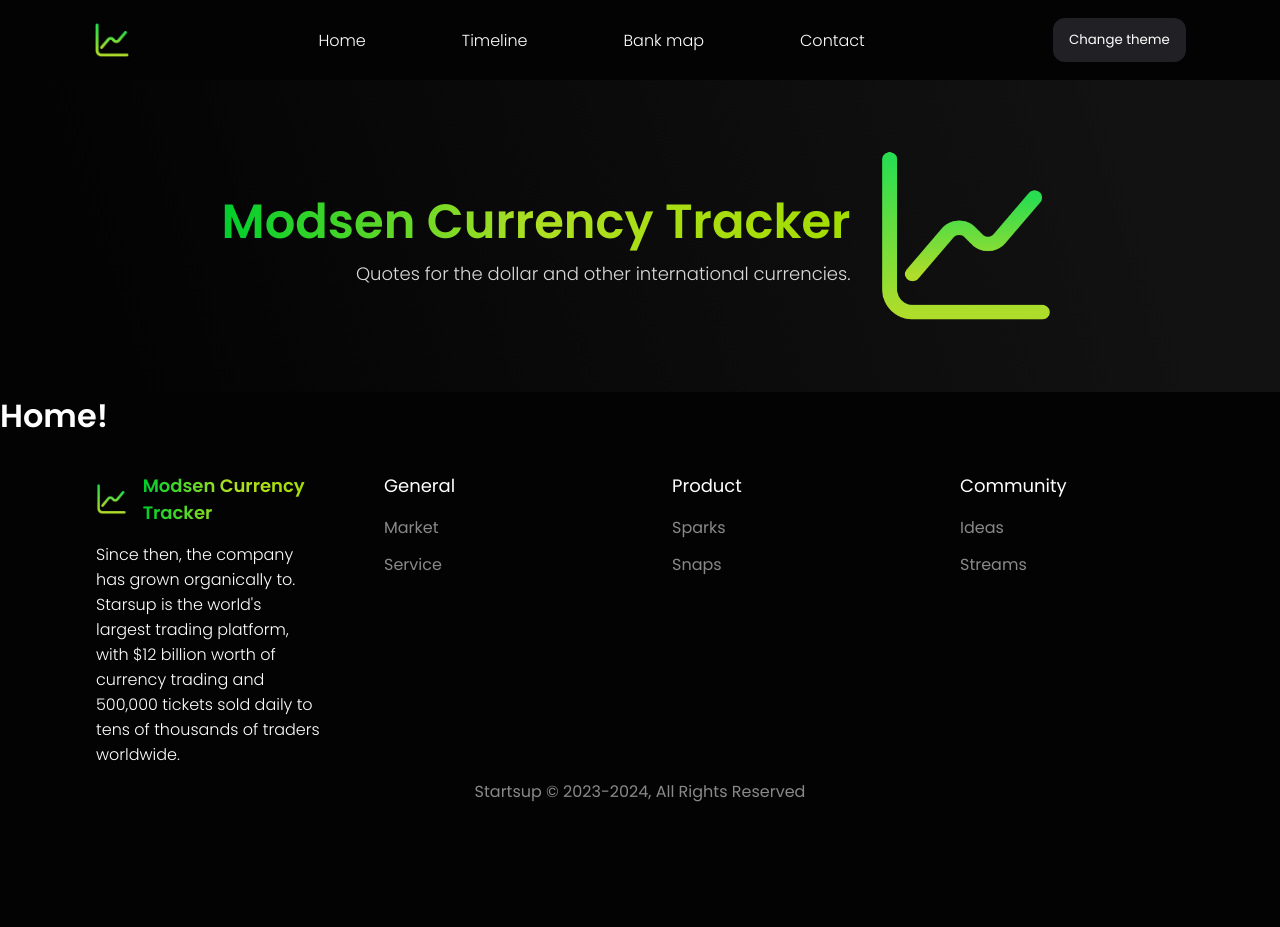
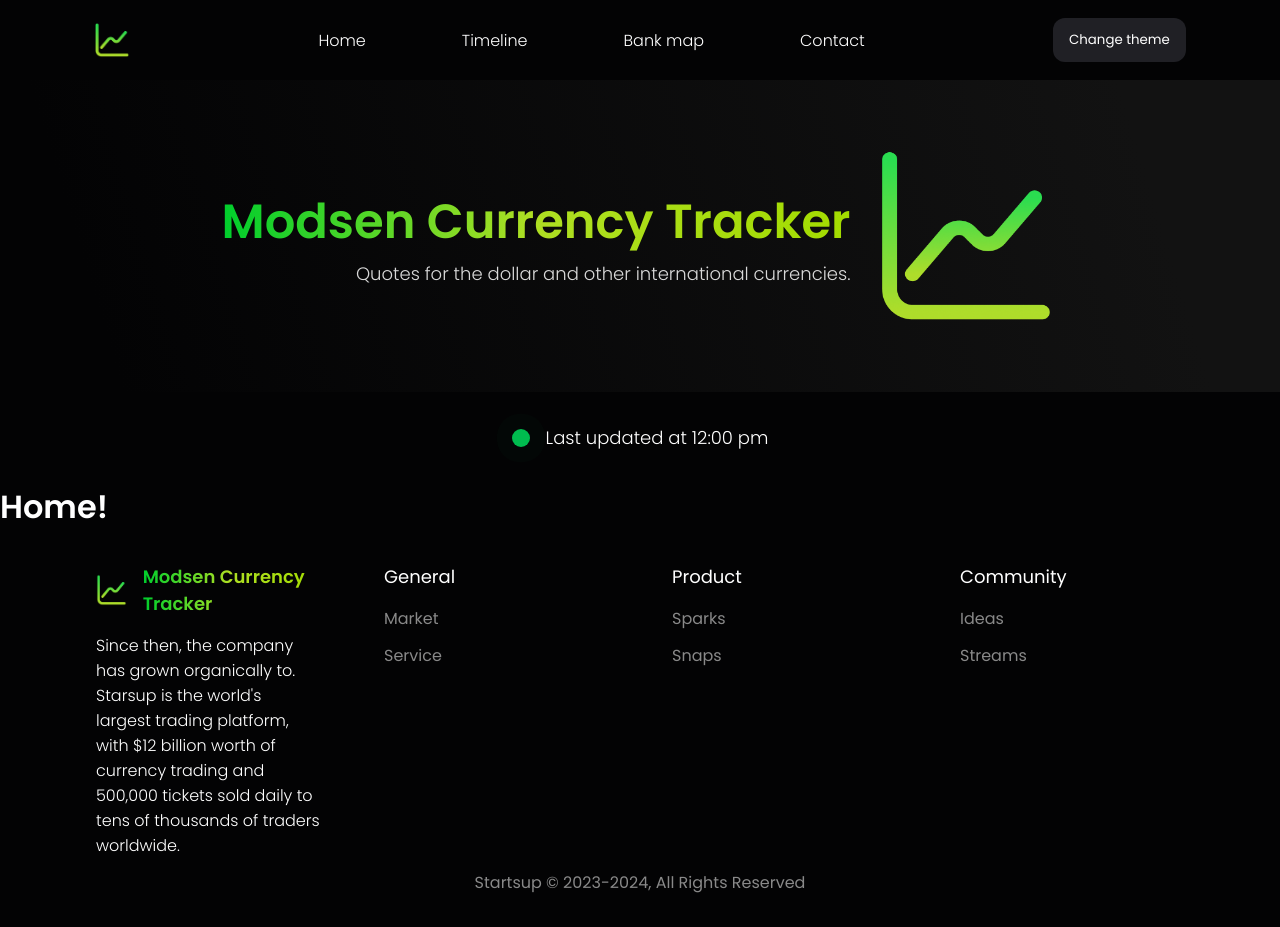
Before and after one commit to SecondThundeR/modsen-currency-tracker, a React app: page / in a window 1280 px wide. Before the commit the page ends 836 px from the top, so only its background shows below. Built offline with nearby package versions, Linux system fonts and the light colour scheme.

Commit message:
feat: add LastUpdated component

```diff
--- /dev/null
+++ b/src/components/LastUpdated/LastUpdated.module.css
@@ -0,0 +1,30 @@
+.LastUpdated {
+  display: flex;
+  gap: 16px;
+  padding: 32px 12px;
+  justify-content: center;
+  align-items: center;
+}
+
+.LastUpdated > p {
+  font-size: 18px;
+  font-weight: 300;
+  text-align: center;
+}
+
+.LastUpdated__Animation {
+  width: 18px;
+  height: 18px;
+  border-radius: 50%;
+  background-color: #00bc4f;
+  animation: pulse-animation 2s infinite;
+}
+
+@keyframes pulse-animation {
+  0% {
+    box-shadow: 0 0 0 0px rgba(0, 178, 79, 0.5);
+  }
+  100% {
+    box-shadow: 0 0 0 16px rgba(0, 178, 79, 0);
+  }
+}
--- /dev/null
+++ b/src/components/LastUpdated/index.tsx
@@ -0,0 +1,20 @@
+import React, { memo } from "react";
+
+import styles from "./LastUpdated.module.css";
+
+interface LastUpdatedProps {
+  updateTime: string;
+}
+
+const LastUpdated = memo(function LastUpdated({
+  updateTime,
+}: LastUpdatedProps) {
+  return (
+    <div className={styles["LastUpdated"]}>
+      <div className={styles["LastUpdated__Animation"]} />
+      <p>Last updated at {updateTime}</p>
+    </div>
+  );
+});
+
+export default LastUpdated;
--- a/src/components/Root/index.tsx
+++ b/src/components/Root/index.tsx
@@ -3,14 +3,15 @@ import { Outlet } from "react-router-dom";
 
 import Footer from "@/components/Footer";
 import Header from "@/components/Header";
-
-import HeroBlock from "../HeroBlock";
+import HeroBlock from "@/components/HeroBlock";
+import LastUpdated from "@/components/LastUpdated";
 
 function Root() {
   return (
     <div>
       <Header />
       <HeroBlock />
+      <LastUpdated updateTime="12:00 pm" />
       <Outlet />
       <Footer />
     </div>
```
